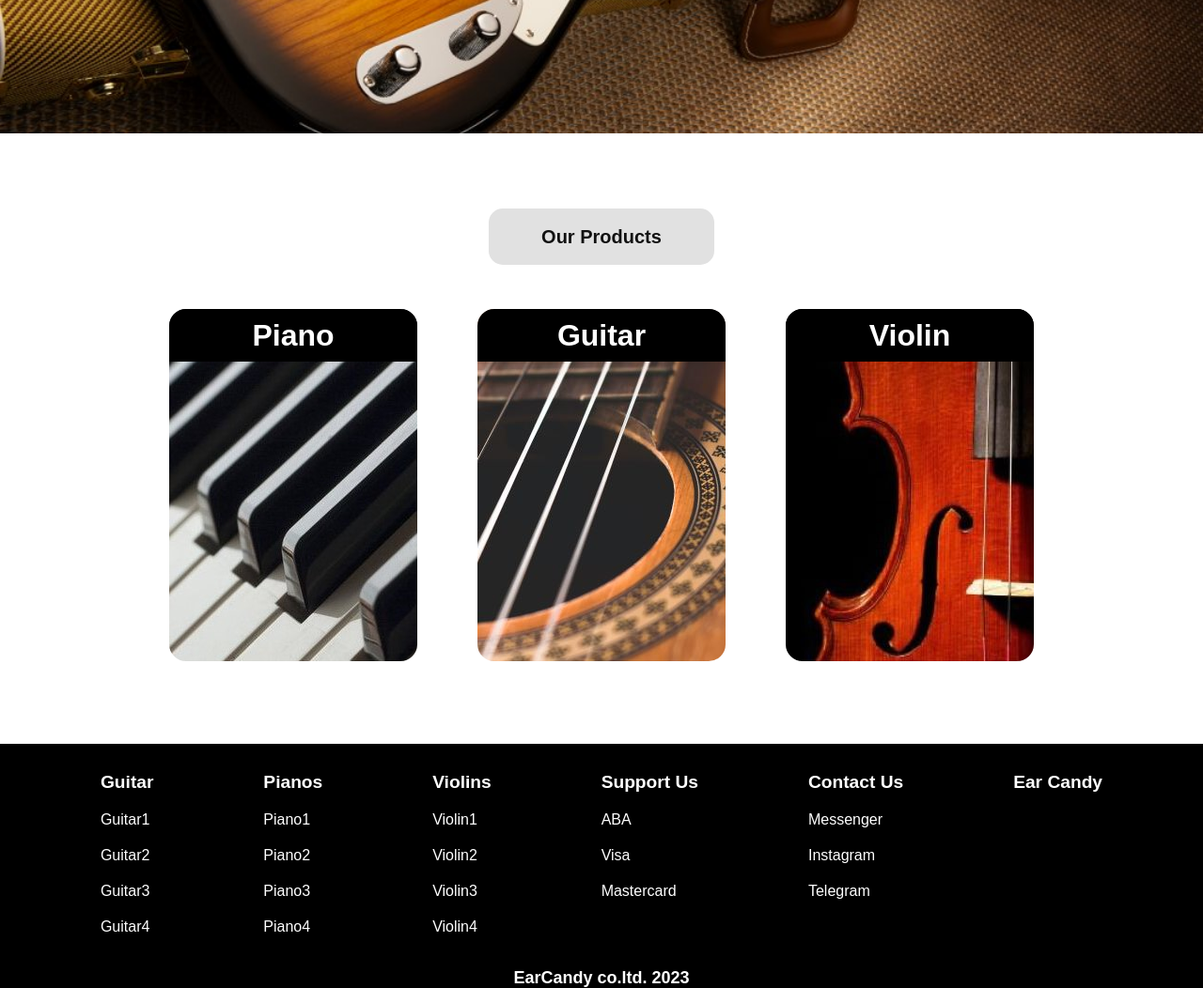
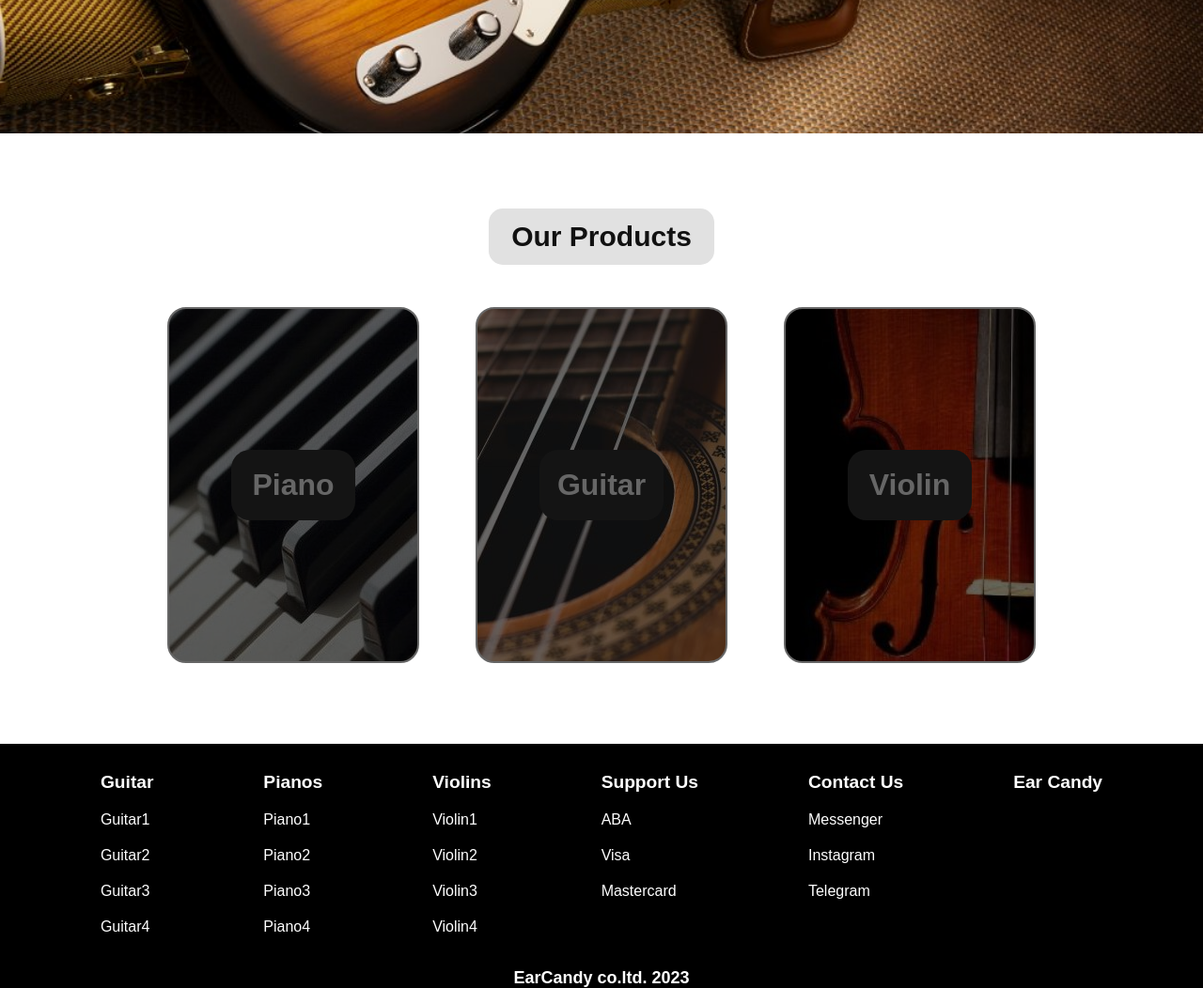
Before and after one commit to TongHeang1202/cs128_final, a PHP site: page / in a window 1280 px wide. Shown: the part 528-1580 px from the top of the page at 94% size. Run offline with PHP 8.4, Linux system fonts and the light colour scheme.

Commit message:
re-align product-showcase-label

```diff
--- a/css/master.css
+++ b/css/master.css
@@ -50,7 +50,7 @@
     width: 20%;
     height: 20%;
     padding: 20px 0px;
-    font-size: 20px;
+    font-size: 30px;
     border-radius: 15px;
     background-color: #e1e1e1;
     color: #111;
@@ -59,6 +59,9 @@
 
 .product-showcase {
     position: relative;
+    display: flex;
+    justify-content: center;
+    align-items: center;
     text-align: center;
     width: 22%;
     height: 75%;
@@ -68,21 +71,26 @@
     border-radius: 20px;
     overflow: hidden;
     transition: 0.7s ease;
+    filter: brightness(40%);
 }
 
 .product-showcase:hover {
     top: -10px;
     border: 2px solid #000;
     cursor: pointer;
+    filter: brightness(100%);
 }
 
 .product-showcase-label {
     display: flex;
     justify-content: center;
     align-items: center;
-    height: 15%;
+    width: 50%;
+    height: 20%;
+    margin: 0;
     color: #fff;
-    background-color: #000;
+    background-color: #333;
+    border-radius: 20px;
 }
 
 .piano {
--- a/index.html
+++ b/index.html
@@ -45,20 +45,20 @@
                 <h1>Our Products</h1>
             </div>
 
-            <div class="product-showcase piano">
+            <a class="product-showcase piano" href="#">
                 <h1 class="product-showcase-label">Piano</h1>
 
-            </div>
+            </a>
 
-            <div class="product-showcase guitar">
+            <a class="product-showcase guitar" href="#">
                 <h1 class="product-showcase-label">Guitar</h1>
 
-            </div>
+            </a>
 
-            <div class="product-showcase violin">
+            <a class="product-showcase violin" href="#">
                 <h1 class="product-showcase-label">Violin</h1>
 
-            </div>
+            </a>
 
         </div>
         <!-- Close Piano Showcase div -->
```
